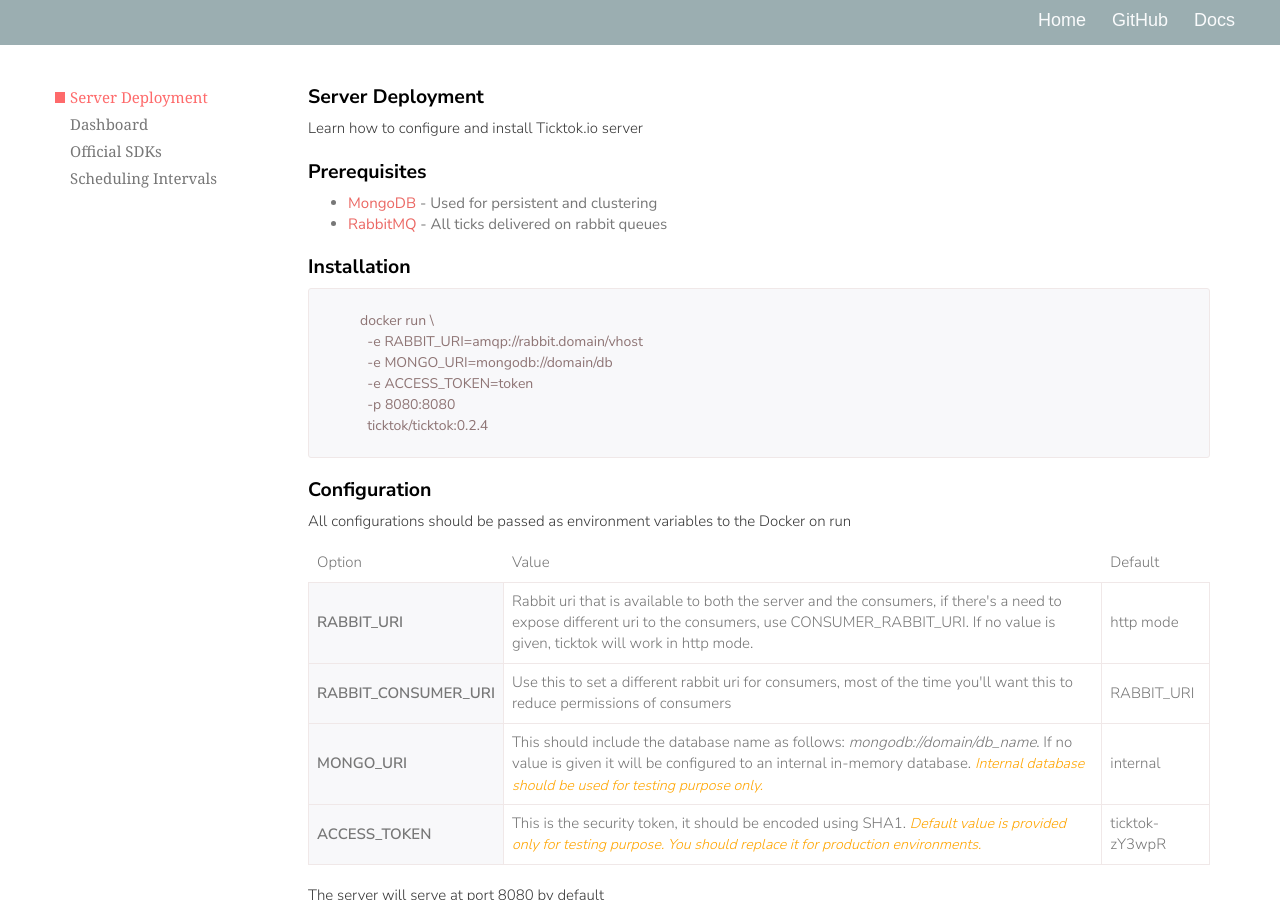
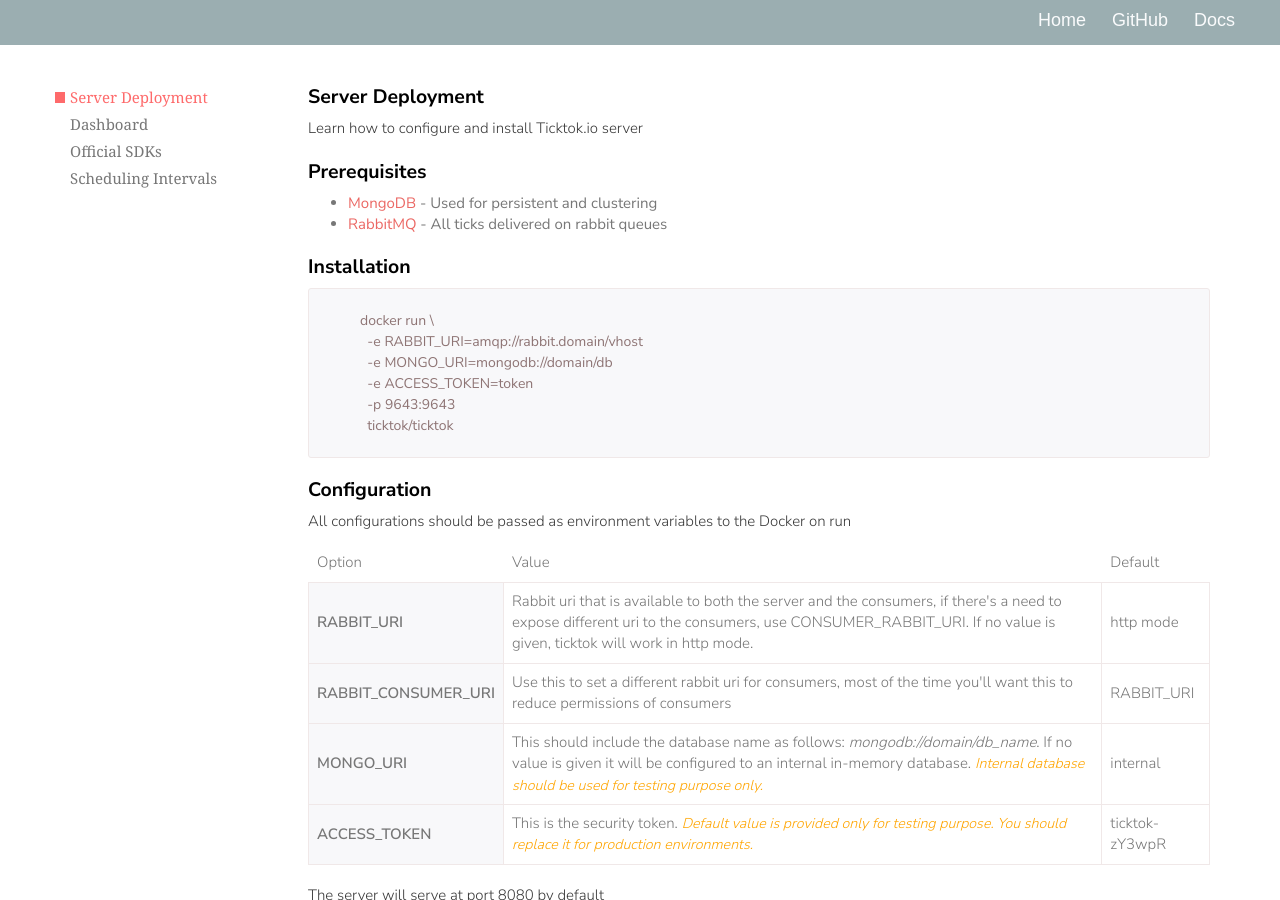
Before and after one commit to ticktok-io/ticktok-io.github.io.old, a Jekyll site: the page built from docs.html, in a window 1280 px wide and 900 px high. Built offline with Jekyll 4.4.1, drawn with Linux system fonts in a browser that asks for light colours; nearby versions of some CDN libraries; some web fonts are replaced; some of the changed text lies outside the part shown.

Commit message:
Sync docs to current versions

```diff
--- a/_includes/docs/0.2.x/schedule_interval_java.html
+++ b/_includes/docs/0.2.x/schedule_interval_java.html
@@ -1,2 +1,2 @@
 Ticktok ticktok = new Ticktok(options().domain("http://@ticktok.io").token("1234"));
-ticktok.schedule("my-clock", "every.10.seconds", () -> foo());
+ticktok.schedule("user-mgmt:purge-users", "every.2.minutes", () -> foo());
--- a/_includes/docs/0.2.x/schedule_interval_js.html
+++ b/_includes/docs/0.2.x/schedule_interval_js.html
@@ -1,4 +1,4 @@
 const ticktok = require('ticktok')
 
 ticktok('https://ticktok', 'token')
-  .schedule({name: 'user-mgmt:purge-users', schedule: 'every.30.seconds'}, () => { purge() })
+  .schedule({name: 'user-mgmt:purge-users', schedule: 'every.30.seconds'}, (err, tick) => { purge() })
--- a/_includes/docs/0.2.x/server_config.html
+++ b/_includes/docs/0.2.x/server_config.html
@@ -30,7 +30,7 @@
     </tr>
     <tr>
       <td>ACCESS_TOKEN</td>
-      <td>This is the security token, it should be encoded using SHA1. <span class="warning">Default value is provided only for testing
+      <td>This is the security token. <span class="warning">Default value is provided only for testing
         purpose. You should replace it for production environments.</span>
       </td>
       <td>ticktok-zY3wpR</td>
--- a/_includes/docs/0.2.x/server_start.html
+++ b/_includes/docs/0.2.x/server_start.html
@@ -14,8 +14,8 @@
             -e RABBIT_URI=amqp://rabbit.domain/vhost
             -e MONGO_URI=mongodb://domain/db
             -e ACCESS_TOKEN=token
-            -p 8080:8080
-            ticktok/ticktok:0.2.4
+            -p 9643:9643
+            ticktok/ticktok
         </code>
       </pre>
   </div>
```
